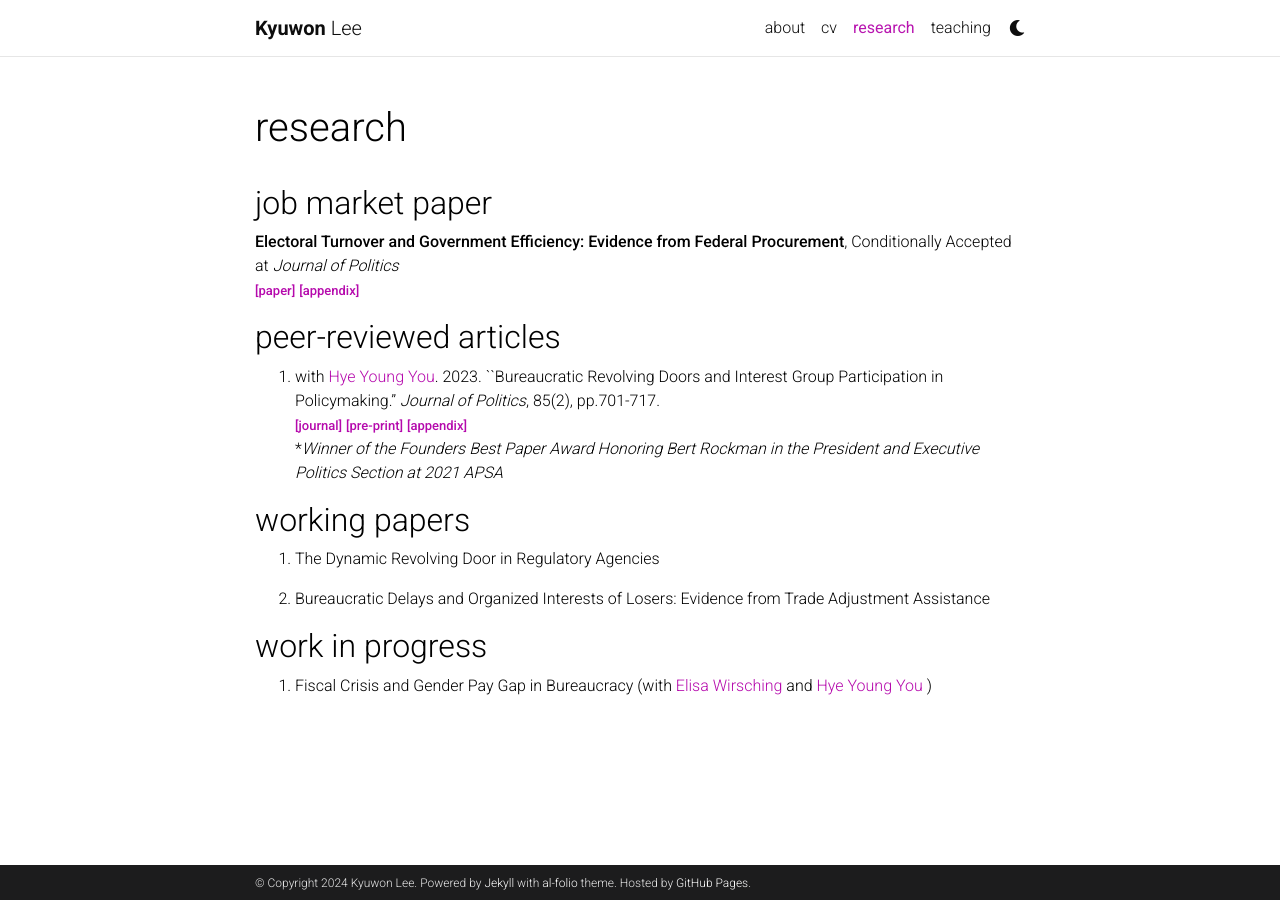
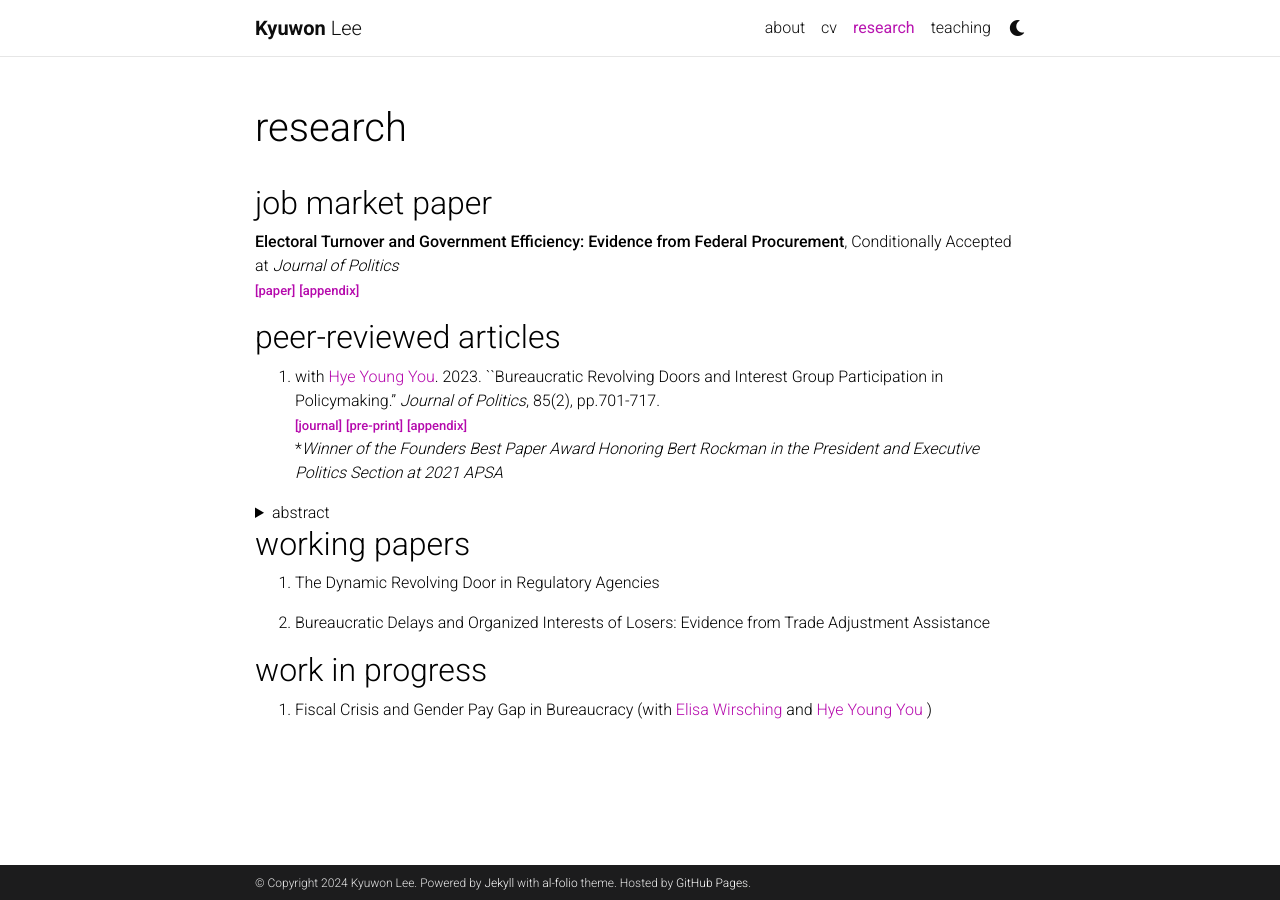
Before and after one commit to kyuwon-lee/kyuwon-lee.github.io, a Jekyll site: the page built from _pages/Research.md, in a window 1280 px wide. Built offline with Jekyll 4.4.1, drawn with Linux system fonts in a browser that asks for light colours; comment, search, counter and statistics services are not loaded; a style sheet for code colours, icons or effects is not loaded.

Commit message:
Update Research.md

```diff
--- a/_pages/Research.md
+++ b/_pages/Research.md
@@ -13,6 +13,10 @@ nav: true
 1. with <a href='https://hyeyoungyou.com'>Hye Young You</a>. 2023. ``Bureaucratic Revolving Doors and Interest Group Participation in Policymaking.'' _Journal of Politics_, 85(2), pp.701-717.
 **<a href='https://www.journals.uchicago.edu/doi/10.1086/722340'><font size="2"> [journal]</font></a>**   **<a href='https://www.dropbox.com/s/8aw6ltbs92wlnai/jop_manuscript.pdf?dl=0'><font size="2"> [pre-print]</font></a>**   **<a href='https://www.dropbox.com/s/lb5lq3xuraj3b6s/online_appendix.pdf?dl=0'><font size="2"> [appendix]</font></a>**
 *_Winner of the Founders Best Paper Award Honoring Bert Rockman in the President and Executive Politics Section at 2021 APSA_
+<details>
+  <summary>abstract</summary>
+  The president's dominant influence on administrative policymaking has sparked public concerns about resulting inefficiencies at federal agencies. I examine how the possibility of future electoral turnover can limit agencies' engagement in presidential favoritism, focusing on policy areas where Congress can use informal means to constrain agencies' actions under the separation of powers system. In those areas, forward-looking agencies might alter their behavior to accommodate future constraints from the opposition Congress, even given substantial presidential influence. I evaluate these incentives using federal contract data in the United States. I find that as the probability of congressional turnover increases, federal agencies under unified government are more likely to award lower-cost contracts through competitive bidding in the expectation that the future Congress might compel agencies to abandon non-competitive contracts given to firms politically connected to the president. My findings challenge the dominant perspective that electoral turnover necessarily degrades bureaucratic performance.
+</details>
 
 ## working papers
 1. The Dynamic Revolving Door in Regulatory Agencies
```
